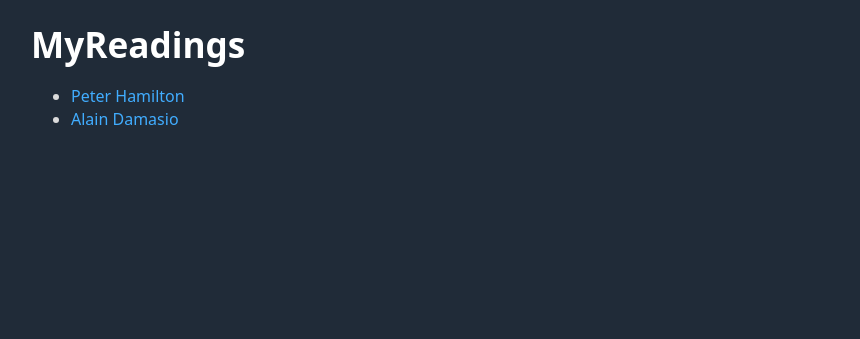
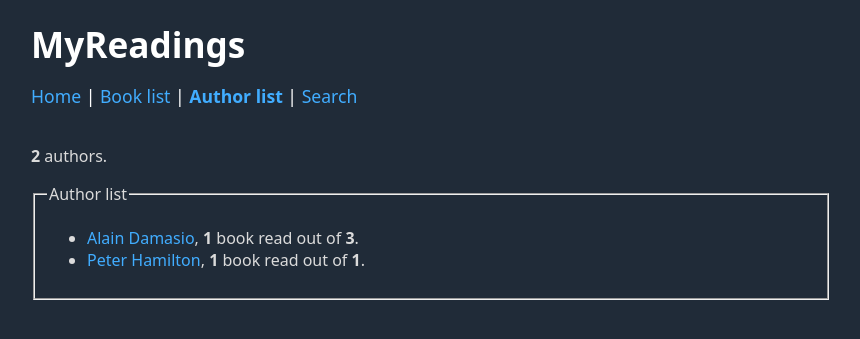
Before and after one commit to Gyskard/my-readings, a Django app: page /author/ in a window 1280 px wide. Shown: the top 339 px of the page, without its empty margins (209-1069 px from the left). Run offline with Django 3.2, Linux system fonts and the light colour scheme; data comes from the database, SQL or seed files in the repository.

Commit message:
improve all views, add menu

```diff
--- a/library/templates/library/author_detail.html
+++ b/library/templates/library/author_detail.html
@@ -1,4 +1,6 @@
 {% extends 'library/base.html' %}
+
+{% block title %}{{ author.name }}{% endblock %}
 
 {% block content %}
     <h2>{{ author.name }}</h2>
--- a/library/templates/library/author_list.html
+++ b/library/templates/library/author_list.html
@@ -1,13 +1,28 @@
 {% extends 'library/base.html' %}
 
+{% block title %}Author list{% endblock %}
+
 {% block content %}
+    <style>
+        #authorListLink {
+            font-weight: 600;
+        }
+    </style>
+    <section style="padding-top: 0.5em;">
         {% if author_list %}
+            <p><b>{{ number_total_author }}</b> author{% if number_total_author > 1%}s{% endif %}.</p>
+            <fieldset>
+                <legend>Author list</legend>
                 <ul>
                 {% for author in author_list %}
-            <li><a href="{% url 'library:author_detail' author.id %}">{{ author.name }}</a></li>
+                    <li>
+                        <a href="{% url 'library:author_detail' author.id %}">{{ author.name }}</a>, <b>{{ author.number_read_book }}</b> book{% if author.number_total_book > 1%}s{% endif%} read out of <b>{{ author.number_all_book }}</b>.
+                    </li>
                 {% endfor %}
                 </ul>
+            </fieldset>
         {% else %}
             <p>No authors are available.</p>
         {% endif %}
+    </section>
 {% endblock %}
--- a/library/templates/library/base.html
+++ b/library/templates/library/base.html
@@ -4,7 +4,7 @@
 <html lang="en">
     <head>
         <meta charset="utf-8">
-        <title>MyReadings</title>
+        <title>{% block title %}{% endblock %}</title>
         <link rel="stylesheet" href="{% static 'library/dark.min.css' %}">
         <!--
         <script src="script.js"></script>
@@ -12,6 +12,9 @@
     </head>
     <body>
         <h1><a style="color: white; text-decoration: none;" href="{% url 'library:index' %}">MyReadings</a></h1>
+        <h2 style="font-size: 1.1em; font-weight: normal;">
+            <a id="homeLink" href="{% url 'library:index' %}">Home</a> | <a id="bookListLink" href="{% url 'library:book_list' %}">Book list</a> | <a id="authorListLink" href="{% url 'library:author_list' %}">Author list</a> | <a href="#">Search</a>
+        </h2>
         {% block content %}
         {% endblock %}
     </body>
--- a/library/templates/library/book_detail.html
+++ b/library/templates/library/book_detail.html
@@ -1,4 +1,6 @@
 {% extends 'library/base.html' %}
+
+{% block title %}{{ book.title }}{% endblock %}
 
 {% block content %}
 <h2>{{ book.title }}</h2>
--- a/library/views.py
+++ b/library/views.py
@@ -1,5 +1,6 @@
 from django.shortcuts import get_object_or_404, render
 from django.views import generic
+from django.db.models import Count, Q
 
 from .models import Book, Author
 
@@ -9,17 +10,15 @@ class IndexView(generic.ListView):
     context_object_name = 'total_book_list'
 
     def get_queryset(self):
-        total_book_list = Book.objects.order_by('-has_been_read', 'title')
+        total_book_list = Book.objects.order_by('id')[:10]
         return total_book_list
 
     def get_context_data(self, **kwargs):
-        number_total_book_list = len(Book.objects.order_by('-has_been_read', 'title'))
+        number_total_book_list = len(Book.objects.order_by())
         number_read_book_list = len(Book.objects.filter(has_been_read=True))
-
         context = super(IndexView, self).get_context_data(**kwargs)
         context['number_total_book_list'] = number_total_book_list
         context['number_read_book_list'] = number_read_book_list
-
         return context
 
 class BookListView(generic.ListView):
@@ -27,7 +26,13 @@ class BookListView(generic.ListView):
     context_object_name = 'book_list'
 
     def get_queryset(self):
-        return Book.objects.all()
+        return Book.objects.all().order_by('title')
+
+    def get_context_data(self, **kwargs):
+        number_total_book = len(Book.objects.order_by())
+        context = super(BookListView, self).get_context_data(**kwargs)
+        context['number_total_book'] = number_total_book
+        return context
 
 
 class BookDetailView(generic.DetailView):
@@ -40,8 +45,16 @@ class AuthorListView(generic.ListView):
     context_object_name = 'author_list'
 
     def get_queryset(self):
-        return Author.objects.all()
+        #.annotate(number_total_book=Count('book__id'))
+        number_all_book = Count('book')
+        number_read_book = Count('book', filter=Q(book__has_been_read=True))
+        return Author.objects.all().annotate(number_all_book=number_all_book).annotate(number_read_book=number_read_book).order_by('name')
 
+    def get_context_data(self, **kwargs):
+        number_total_author = len(Author.objects.order_by())
+        context = super(AuthorListView, self).get_context_data(**kwargs)
+        context['number_total_author'] = number_total_author
+        return context
 
 def AuthorDetailView(request, author_id):
     author = get_object_or_404(Author, pk=author_id)
```
Also changed, not shown: library/templates/library/book_list.html (+16 -1 lines), library/templates/library/index.html (+8 -2 lines). Lines whose indentation alone changed are shown as unchanged.
